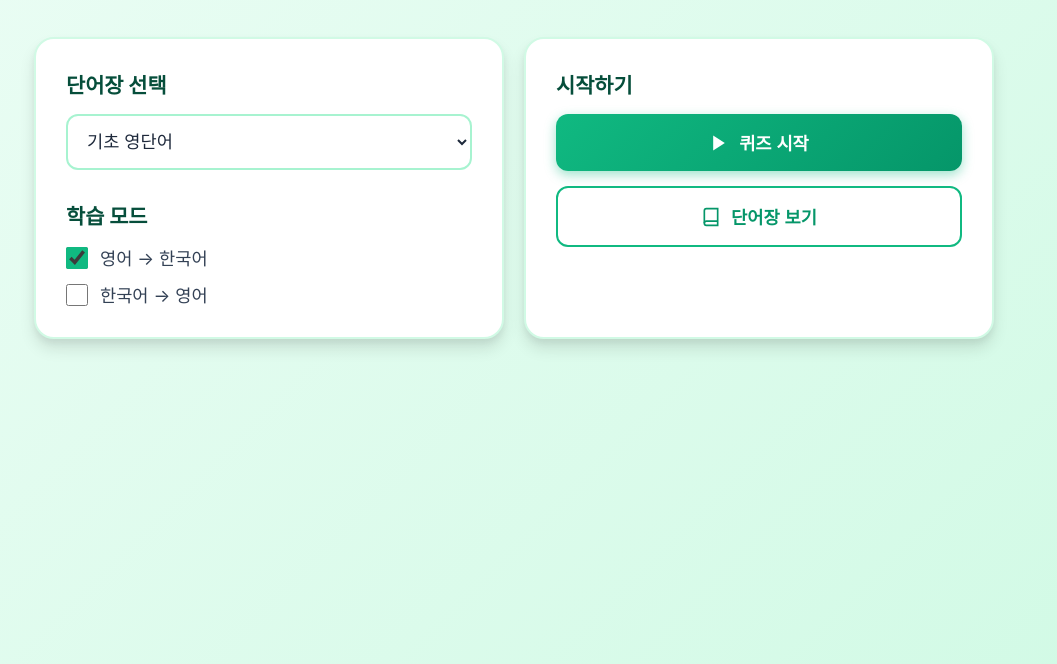
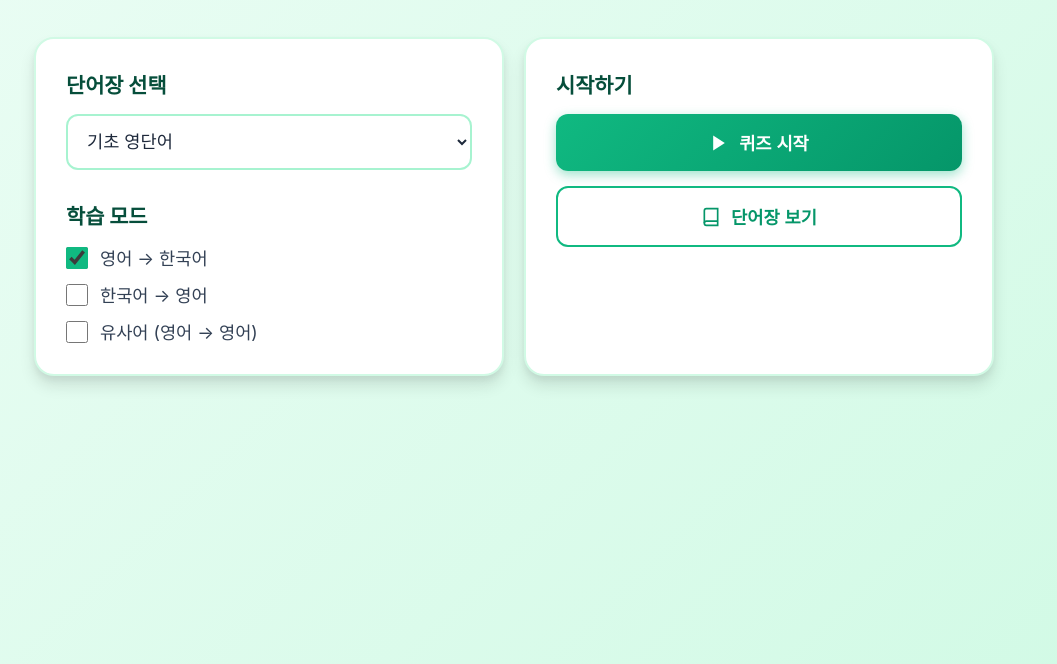
Before and after one commit to sjy084/ERW_vocabQuiz, a plain HTML site: page index.html in a window 1280 px wide. Shown: the part 136-800 px from the top of the page, without its empty margins (126-1183 px from the left). Drawn offline with Linux system fonts and the light colour scheme.

Commit message:
Update index.html

```diff
--- a/index.html
+++ b/index.html
@@ -36,6 +36,10 @@
             <input type="checkbox" id="mode-koen">
             <span>한국어 → 영어</span>
           </label>
+          <label class="checkbox-label">
+            <input type="checkbox" id="mode-synonym">
+            <span>유사어 (영어 → 영어)</span>
+          </label>
         </div>
       </div>
 
```
